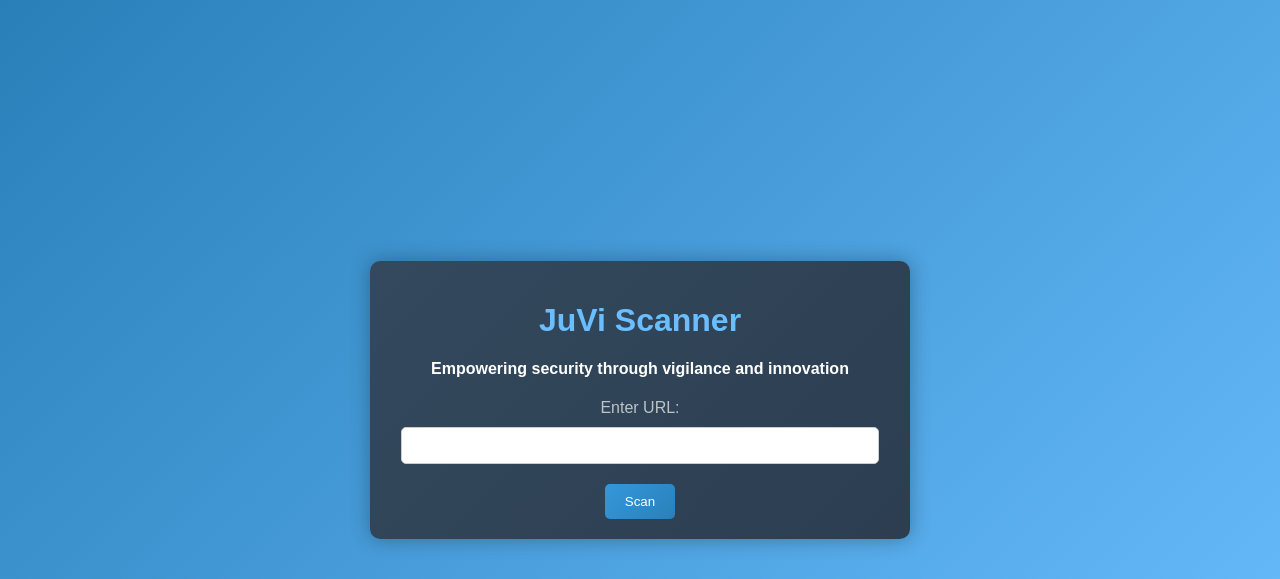
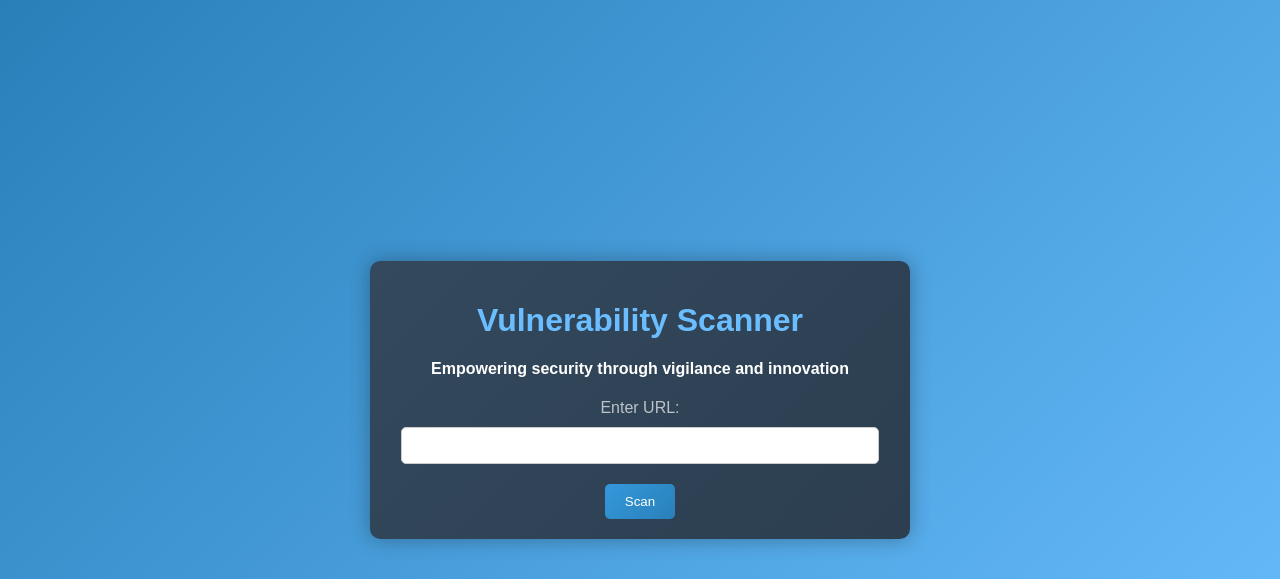
Before and after one commit to ByteBeem/Vuln-Scan, a Flask app: page / in a window 1280 px wide. Shown: the top 579 px of the page. Run offline with Flask 3, Linux system fonts and the light colour scheme.

Commit message:
Update index.html

```diff
--- a/templates/index.html
+++ b/templates/index.html
@@ -3,7 +3,7 @@
 <head>
     <meta charset="UTF-8">
     <meta name="viewport" content="width=device-width, initial-scale=1.0">
-    <title>JUVI Scanner</title>
+    <title>Vulnerability Scanner</title>
     <style>
         body {
             margin: 0;
@@ -90,7 +90,7 @@
 <body>
     <div class="container">
         <div class="content">
-           <h1>JuVi Scanner</h1>
+           <h1>Vulnerability Scanner</h1>
     	   <h4>Empowering security through vigilance and innovation</h4>
             <form method="post" action="/">
                 <label for="url">Enter URL:</label>
```
